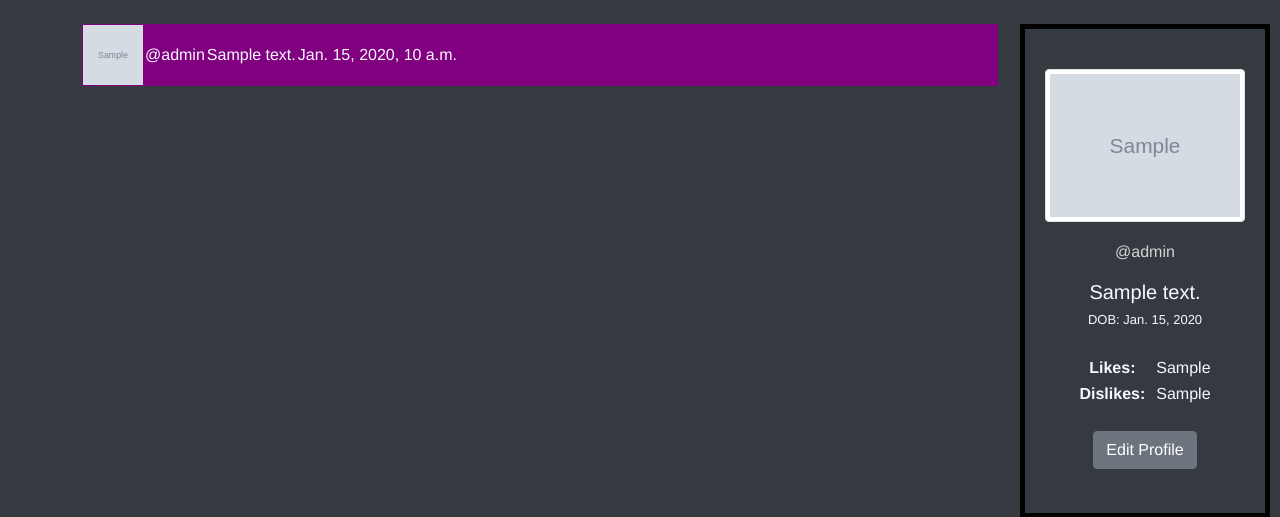
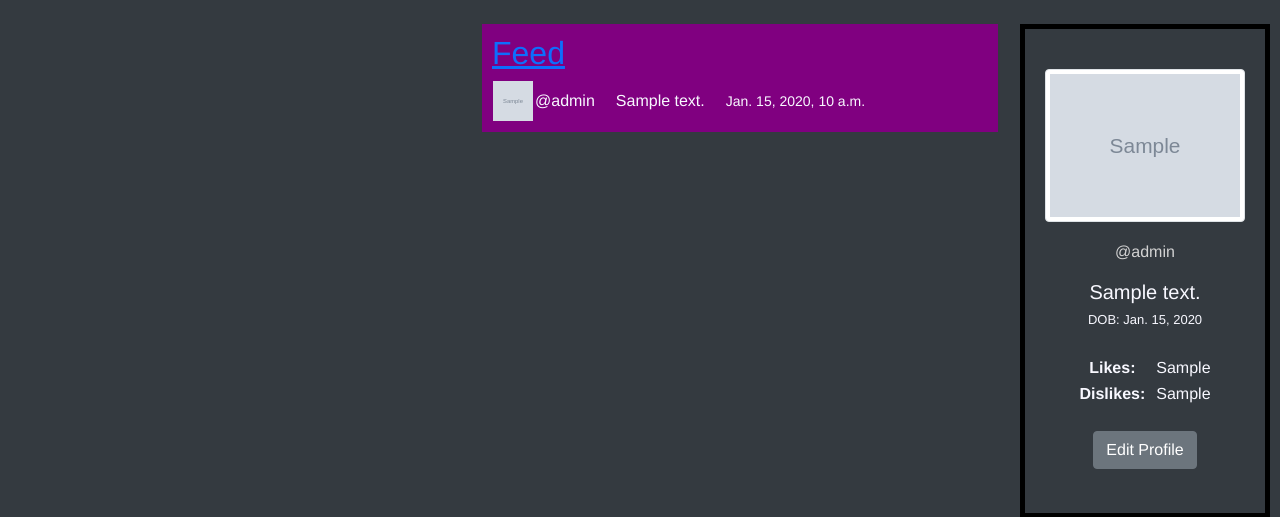
Before and after one commit to Frosty-Git/SeniorProject, a Django app: page /user/profile/1 in a window 1280 px wide. Shown: the part 56-573 px from the top of the page. Run offline with Django 3.2, Linux system fonts and the light colour scheme; a user stored in the database is signed in; data comes from the database, SQL or seed files in the repository; tables that the repository leaves empty hold one stand-in row (values such as "Sample post"); grey boxes marked "Sample" are stand-in pictures; some libraries are stand-ins or nearby versions.

Commit message:
small changes for profile social feed

```diff
--- a/django/static/css/my_style.css
+++ b/django/static/css/my_style.css
@@ -13,6 +13,10 @@
     border-color: black;
     padding: 20px;
     /* box-shadow: 5px 10px 8px slategray */
+}
+
+.my_profile th {
+    padding-right: 10px;
 }
 
 .profile_header {
@@ -41,11 +45,9 @@
     padding: 0px 10px;
 }
 
-.my_profile th {
-    padding-right: 10px;
-}
-
 .profile_sf {
     background-color: purple;
     margin-right:200px;
+    margin-left: 400px;
+    padding:10px;
 }
--- a/django/templates/base_settings.html
+++ b/django/templates/base_settings.html
@@ -13,7 +13,7 @@
             </div>
         {% endfor %}
     {% endif %}
-<br>
+
     {% if form.errors %}
         {% for field in form %}
             {% for error in field.errors %}
--- a/django/templates/profile/my_profile.html
+++ b/django/templates/profile/my_profile.html
@@ -63,24 +63,25 @@
     </div>
 
     <div class="profile_sf">
+        <h2><a href="{% url 'feed:feed' %}">Feed</a></h2>
         <table>
             {% for post in post_list %}
                 <tr>
                     <td>
                         {% if post.user_profile_fk.profilepic %}
-                            <img src="{{ post.user_profile_fk.profilepic.url }}" width="60" height="60" class="d-inline-block align-top">
+                            <img src="{{ post.user_profile_fk.profilepic.url }}" width="40" height="40" class="d-inline-block align-top">
                         {% else %}
-                            <img src="{% static 'images/noprofilepic.jpg' type='image/jpg' %}" width="60" height="60" class="d-inline-block align-top" alt="...">
+                            <img src="{% static 'images/noprofilepic.jpg' type='image/jpg' %}" width="40" height="40" class="d-inline-block align-top" alt="...">
                         {% endif %}
                     </td>
                     <td>
                         @{{ post.user_profile_fk.user.username }}
                     </td>
-                    <td>
+                    <td style="padding-left:20px">
                         {{ post.text }}
                     </td>
-                    <td>
-                        {{ post.date_created}}
+                    <td style="padding-left:20px">
+                        <small>{{ post.date_created}}</small>
                     </td>
                 </tr>
             {% endfor %}
```
